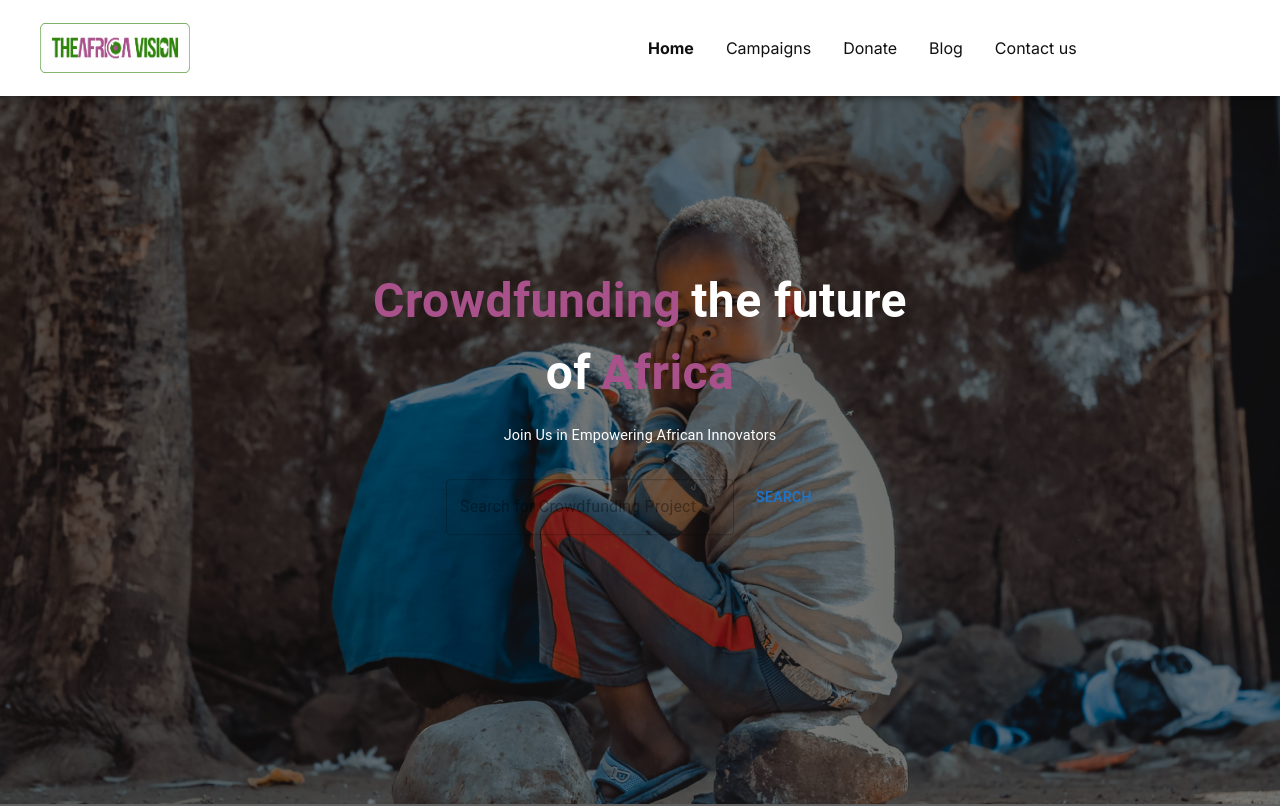
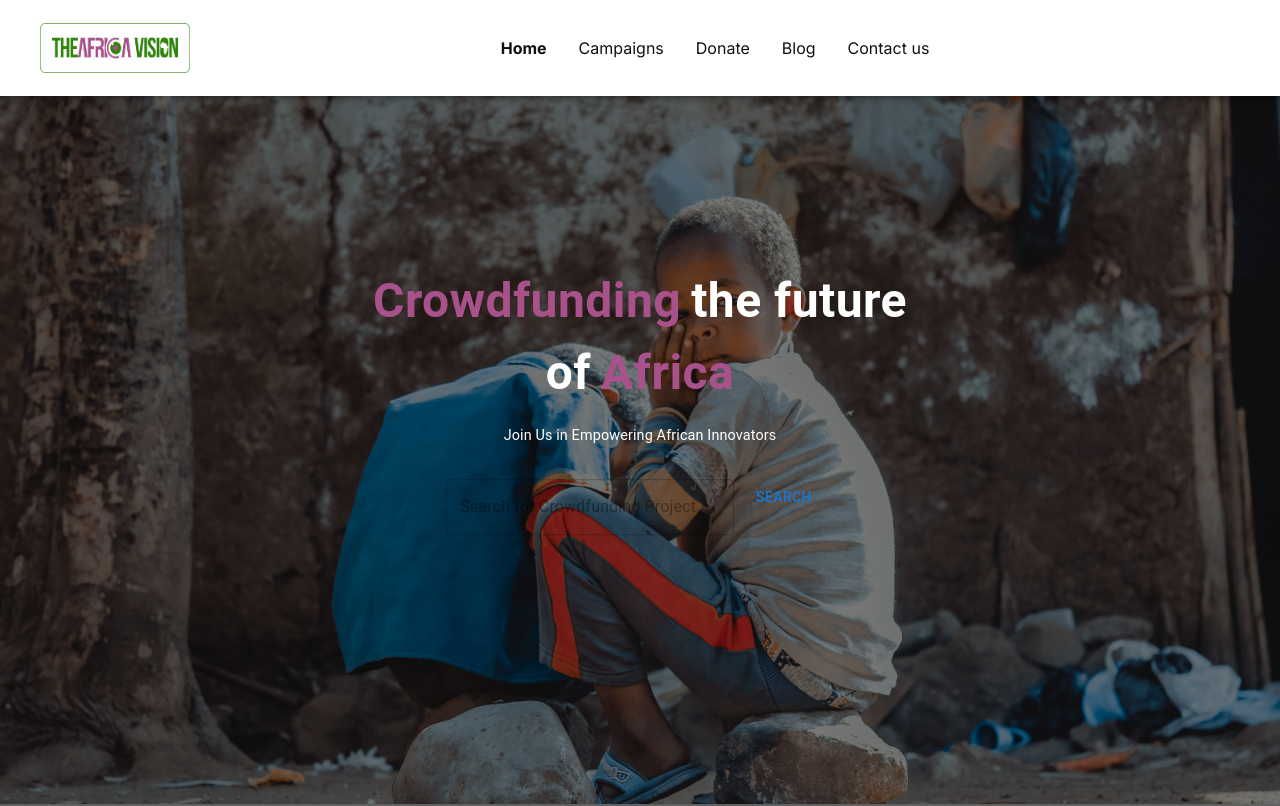
Before and after one commit to EmekaKezie/the-africa-vision, a Next.js app: page / in a window 1280 px wide. Shown: the top 806 px of the page. Built offline with nearby package versions, Linux system fonts and the light colour scheme.

Commit message:
Nav Fix2

```diff
--- a/src/component/core/Nav.tsx
+++ b/src/component/core/Nav.tsx
@@ -19,8 +19,7 @@ export default function Nav() {
           <Box
             sx={{
               flexGrow: 1,
-              display: { xs: "none", md: "flex" },
-              justifyContent: "center",
+              display: { xs: "none", md: "block" },
             }}>
             <NavMainMenuMd />
           </Box>
```
